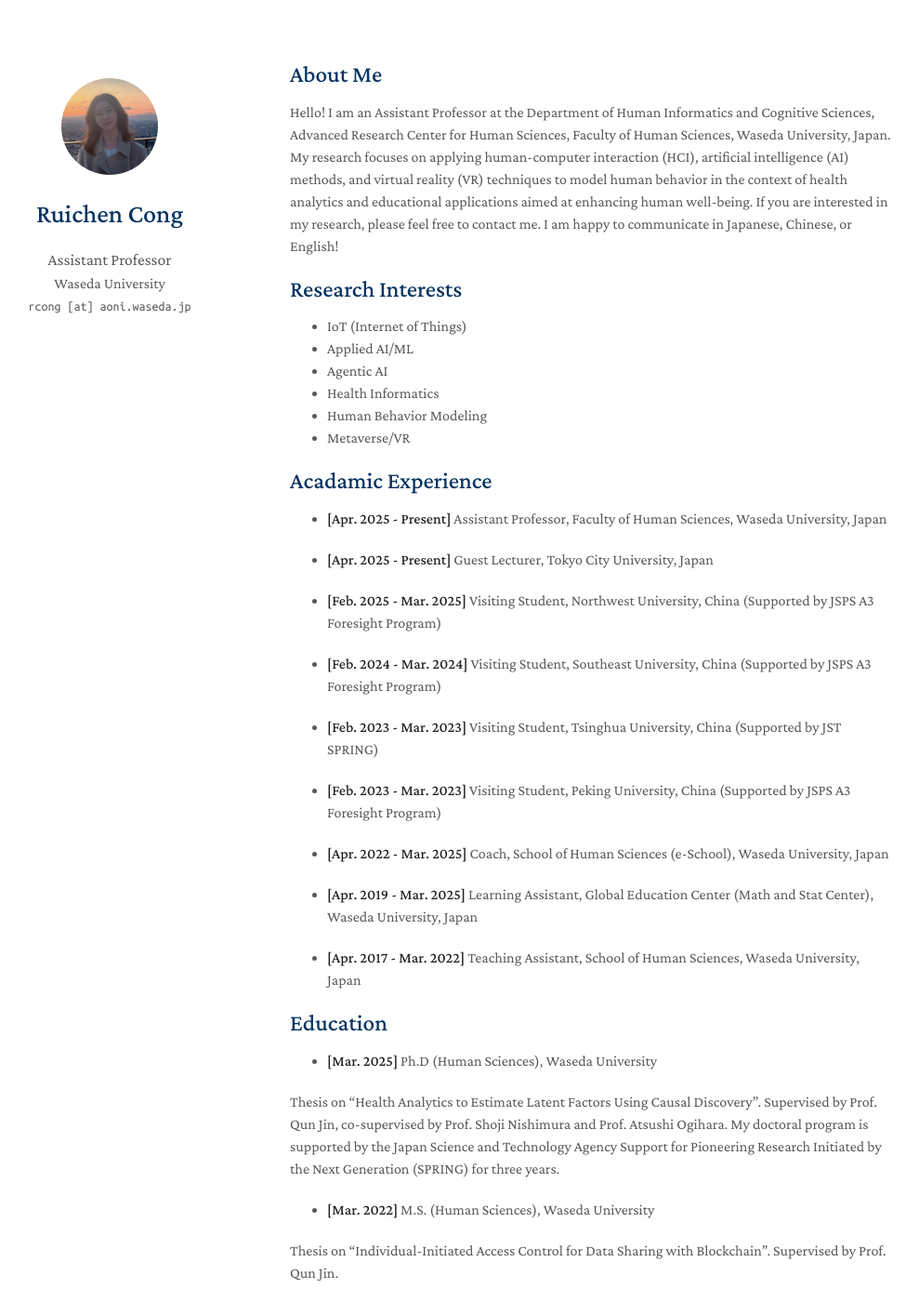
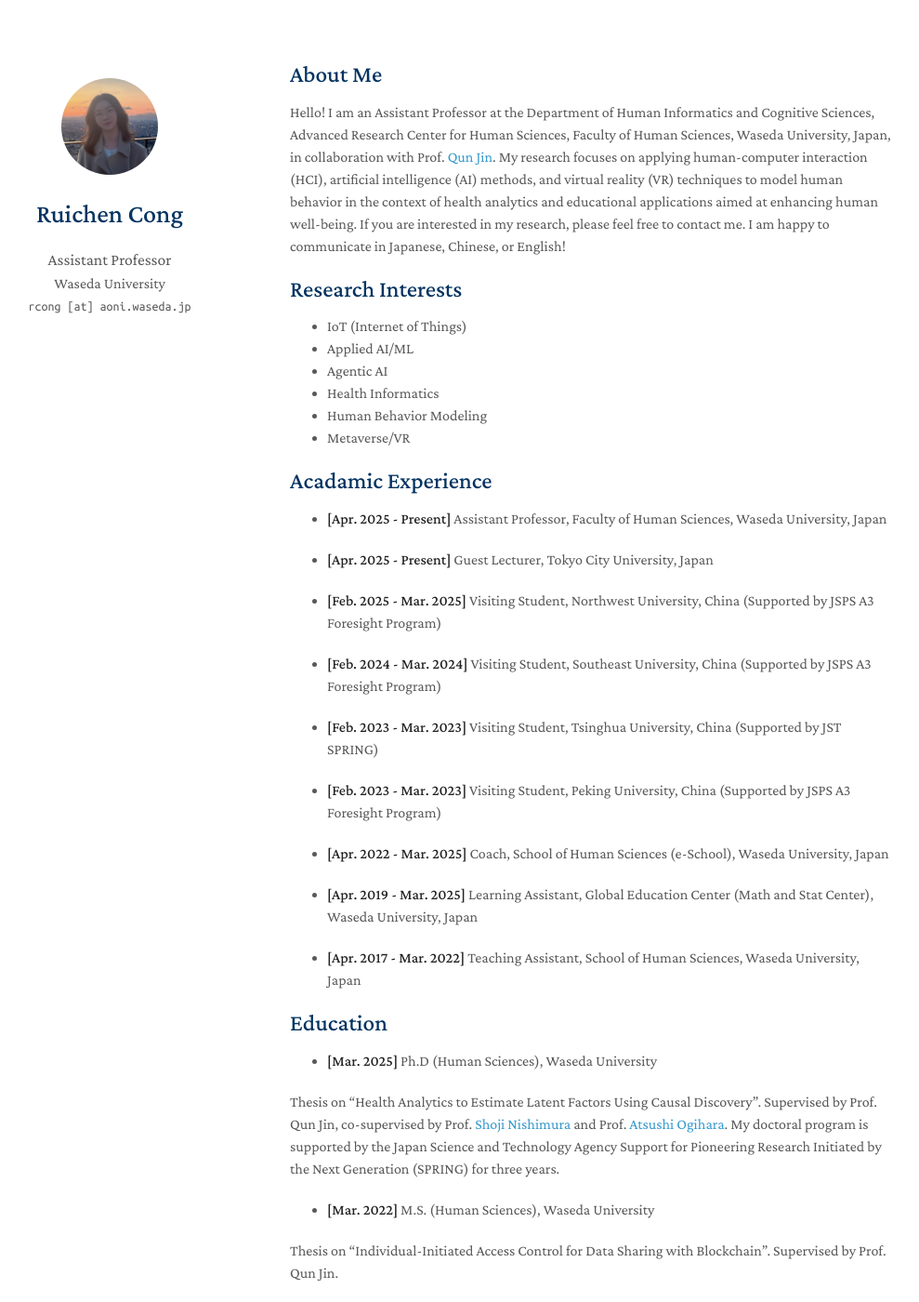
Before and after one commit to ruichencong/ruichencong.github.io, a Jekyll site: the page built from index.md, in a window 1280 px wide and 1400 px high. Shown: the whole window at 93% size, without its empty margins (158-1147 px from the left). Built offline with Jekyll 4.4.1, drawn with Linux system fonts in a browser that asks for light colours; a style sheet for code colours, icons or effects is not loaded; our own code applies the rules of GitHub Pages for plain Markdown files.

Commit message:
Enhance profile with collaboration links
Updated the introduction and education sections with collaboration links to professors.

```diff
--- a/index.md
+++ b/index.md
@@ -4,7 +4,7 @@ layout: homepage
 
 ## About Me
 
-Hello! I am an Assistant Professor at the Department of Human Informatics and Cognitive Sciences, Advanced Research Center for Human Sciences, Faculty of Human Sciences, Waseda University, Japan. My research focuses on applying human-computer interaction (HCI), artificial intelligence (AI) methods, and virtual reality (VR) techniques to model human behavior in the context of health analytics and educational applications aimed at enhancing human well-being. If you are interested in my research, please feel free to contact me. I am happy to communicate in Japanese, Chinese, or English!
+Hello! I am an Assistant Professor at the Department of Human Informatics and Cognitive Sciences, Advanced Research Center for Human Sciences, Faculty of Human Sciences, Waseda University, Japan, in collaboration with Prof. [Qun Jin](https://w-rdb.waseda.jp/html/100000696_en.html). My research focuses on applying human-computer interaction (HCI), artificial intelligence (AI) methods, and virtual reality (VR) techniques to model human behavior in the context of health analytics and educational applications aimed at enhancing human well-being. If you are interested in my research, please feel free to contact me. I am happy to communicate in Japanese, Chinese, or English!
 
 ## Research Interests
 
@@ -39,7 +39,7 @@ Hello! I am an Assistant Professor at the Department of Human Informatics and Co
 
 - **[Mar. 2025]** Ph.D (Human Sciences), Waseda University
 
-Thesis on "Health Analytics to Estimate Latent Factors Using Causal Discovery". Supervised by Prof. Qun Jin, co-supervised by Prof. Shoji Nishimura and Prof. Atsushi Ogihara. My doctoral program is supported by the Japan Science and Technology Agency Support for Pioneering Research Initiated by the Next Generation (SPRING) for three years.
+Thesis on "Health Analytics to Estimate Latent Factors Using Causal Discovery". Supervised by Prof. Qun Jin, co-supervised by Prof. [Shoji Nishimura](https://w-rdb.waseda.jp/html/100000547_en.html) and Prof. [Atsushi Ogihara](https://w-rdb.waseda.jp/html/100000619_en.html). My doctoral program is supported by the Japan Science and Technology Agency Support for Pioneering Research Initiated by the Next Generation (SPRING) for three years.
 
 - **[Mar. 2022]** M.S. (Human Sciences), Waseda University
 
```
